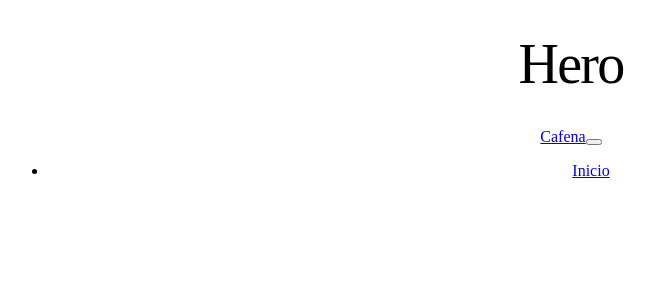
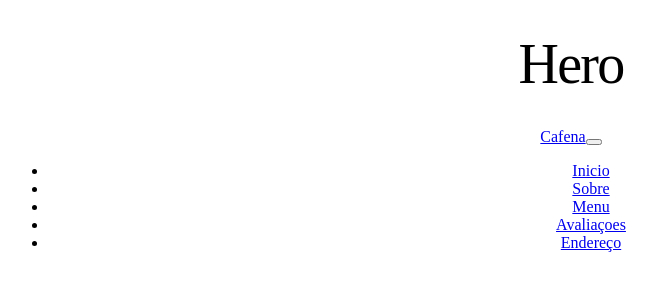
Before and after one commit to Ryang114/cafeteria_react, a React (Vite) app: page / in a window 1280 px wide. Shown: the top 300 px of the page, without its empty margins (69-726 px from the left). Built offline with nearby package versions, Linux system fonts and the light colour scheme.

Commit message:
em construção

```diff
--- a/src/componentes/Navbar.jsx
+++ b/src/componentes/Navbar.jsx
@@ -5,14 +5,31 @@ function Navbar() {
                 <div className="container">
                     <a className="navbar-brand-fw-bold" href="#home">Cafena</a>
 
-                    <button className="Navbar_toggler" type="button" data-bs-toggle="colapse" data-bs-targget="#menuNavbar" Aria-controls="#menuNavbar" Aria-expanded="false" aria-label= "Abrir-menu"><span className="navbar-togller-icon"></span></button>
+                    <button className="Navbar_toggler" type="button" data-bs-toggle="colapse" data-bs-targget="#menuNavbar" Aria-controls="#menuNavbar" Aria-expanded="false" aria-label="Abrir-menu"><span className="navbar-togller-icon"></span></button>
 
                     <div className="colapse navbar-collapse" id="menuNavbar">
 
                         <ul className="navbar-nav">
                             <li className="Nav-item">
-                                <a className="nav-link" href="home">Inicio</a>
+                                <a className="nav-link" href="#home">Inicio</a>
                             </li>
+
+                            <li className="Nav-item">
+                                <a className="nav-link" href="#about">Sobre</a>
+                            </li>
+
+                            <li className="Nav-item">
+                                <a className="nav-link" href="#menu">Menu</a>
+                            </li>
+
+                            <li className="Nav-item">
+                                <a className="nav-link" href="#reviews">Avaliaçoes</a>
+                            </li>
+
+                             <li className="Nav-item">
+                                <a className="nav-link" href="#adress">Endereço</a>
+                            </li>
+
                         </ul>
 
                     </div>
```
